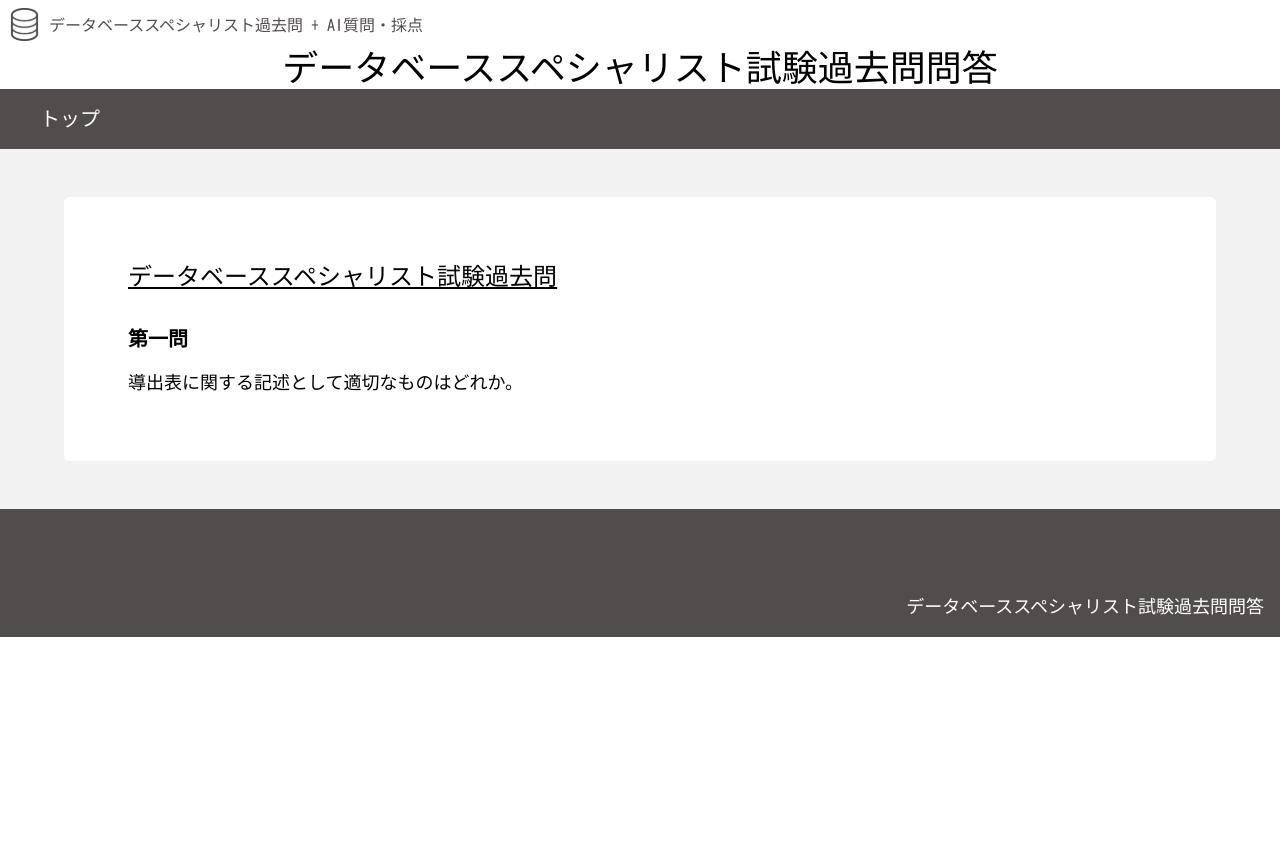
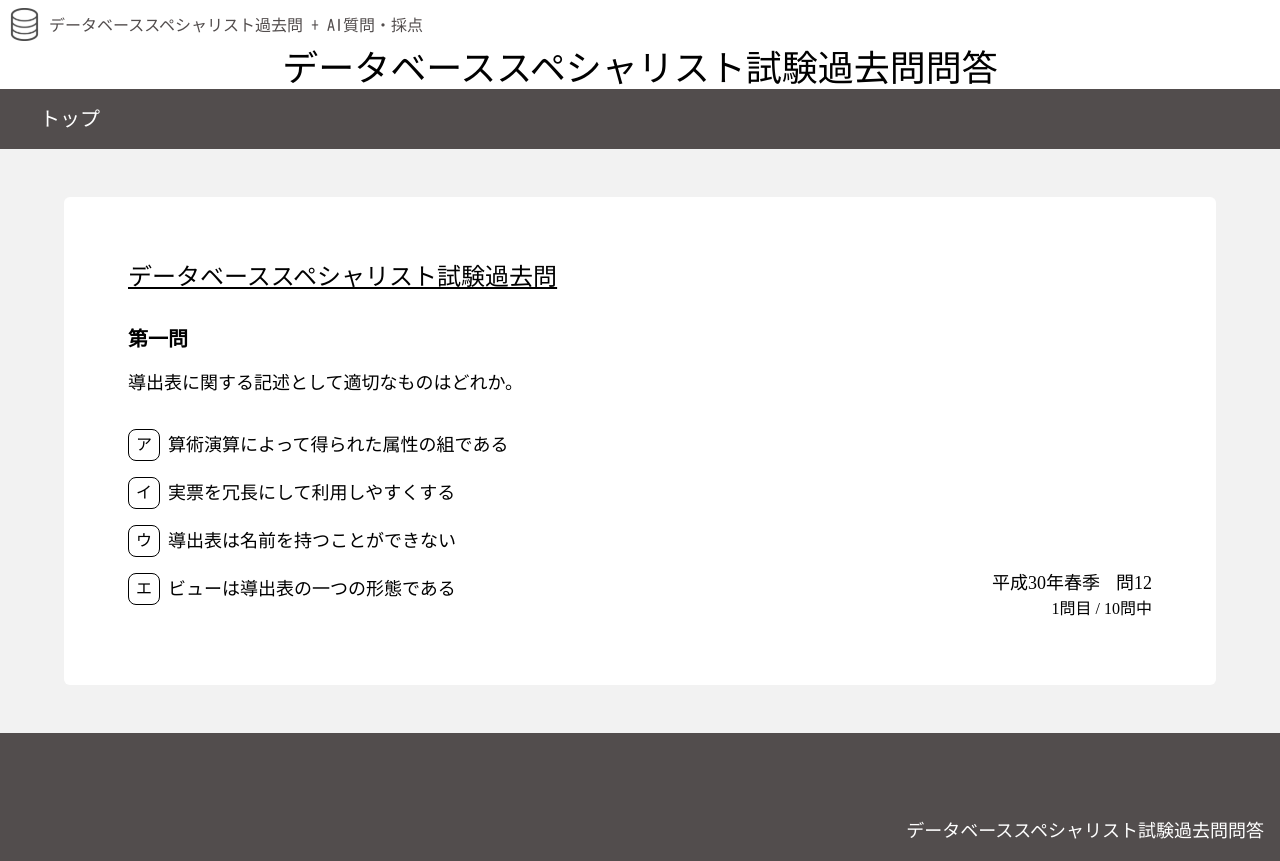
Before and after one commit to yutomoritajp/kakomon, a React app in the folder frontend/: page /quiz in a window 1280 px wide. Before the commit the page ends 800 px from the top, so only its background shows below. Built offline with nearby package versions, Linux system fonts and the light colour scheme; the HTML template or start-up script is replaced by a standard one; a web font is replaced by a local one.

Commit message:
v.0.1 出題画面作成
選択肢のコンポーネントを作成した。

```diff
--- a/frontend/src/App.jsx
+++ b/frontend/src/App.jsx
@@ -3,7 +3,7 @@ import { Routes, Route} from 'react-router'
 import Layout from '../src/pages/Layout'
 import Top from '../src/pages/Top'
 import Quiz from '../src/pages/Quiz'
-import Result from '../src/pages/Result'
+import Summary from '../src/pages/Summary'
 import Error from '../src/pages/Error'
 
 function App() {
@@ -14,7 +14,7 @@ function App() {
       <Route element={<Layout />}>
         <Route path="/" element={<Top />} />
         <Route path="/quiz" element={<Quiz />} />
-        <Route path="/result" element={<Result />} />
+        <Route path="/summary" element={<Summary />} />
         <Route path="*" element={<Error />} />
       </Route>
     </Routes>
--- /dev/null
+++ b/frontend/src/components/AnswerOption.jsx
@@ -0,0 +1,27 @@
+
+const AnswerOption = ({ option, selectedKey, answerKey, onSelect }) => {
+    const isAnswering = selectedKey === null;
+
+    const buttonClass = isAnswering ? "cursor-pointer hover:bg-point hover:text-mainbase"
+                      : option.key === answerKey ? "text-mainbase bg-correct"
+                      : selectedKey === option.key ? "text-mainbase bg-wrong"
+                      : null;
+
+    return (
+        <div className="mb-4">
+            <label className={`flex items-center gap-2 font-jp ${isAnswering ? "cursor-pointer" : null}`}>
+                <button
+                    type="button"
+                    onClick = {() => onSelect(option.key)}
+                    className={`border h-8 w-8 rounded-lg ${buttonClass}`}
+                    disabled={ !isAnswering }>
+                    { option.key }
+                </button>
+                <span className="text-lg">{ option.text }</span>
+            </label>
+        </div>
+    )
+
+}
+
+export default AnswerOption
--- a/frontend/src/components/Button.jsx
+++ b/frontend/src/components/Button.jsx
@@ -3,7 +3,7 @@ import Bot from '../assets/bot.svg'
 
 export function MainButton({children}) {
     return (
-        <button className="h-12 w-73 bg-point text-mainbase
+        <button className="h-12 w-73 bg-point text-mainbase mt-16 mx-auto block
         text-2xl font-yuji rounded-md shadow-md cursor-pointer">
             {children}
         </button>
@@ -12,7 +12,7 @@ export function MainButton({children}) {
 
 export function AIButton() {
     return (
-        <button className="flex items-center border px-2 gap-2 font-yuji rounded-md shadow-md cursor-pointer">
+        <button className="flex items-center border px-2 gap-2 font-yuji rounded-md shadow-md">
             <img src={Bot} />
             AIに質問する
         </button>
--- /dev/null
+++ b/frontend/src/components/QuizResult.jsx
@@ -0,0 +1,27 @@
+import ResultIcon from '../components/ResultIcon'
+import { MainButton, AIButton } from '../components/Button'
+
+const QuizResult = ({ isCorrect, selectedKey, answerKey, explanation }) => {
+    return (
+        <>
+          <div className="flex justify-between items-end mt-8">
+            <div>
+              <h2 className={`text-xl font-jp ${isCorrect ? "text-correct" : "text-wrong"}`}>
+                { isCorrect ? "正解" : "不正解" }
+              </h2>
+              <h3 className="text-lg font-jp mt-2">あなたの解答： { selectedKey }</h3>
+              <h3 className="text-lg font-jp mt-2">正解：{ answerKey }</h3>
+              <h3 className="text-lg font-jp mt-2">解説：</h3>
+            </div>
+            <AIButton />
+          </div>
+          <p className="mt-4 px-4 py-6 rounded-md bg-subbase font-jp">
+            { explanation }
+          </p>
+          <MainButton>次の問題</MainButton>
+          <ResultIcon isCorrect={ isCorrect } />
+        </>
+    )
+}
+
+export default QuizResult
--- a/frontend/src/components/ResultIcon.jsx
+++ b/frontend/src/components/ResultIcon.jsx
@@ -1,14 +1,14 @@
-import CorrectIcon from '../assets/correct.svg'
-import WrongIcon from '../assets/wrong.svg'
+import Correct from '../assets/correct.svg'
+import Wrong from '../assets/wrong.svg'
 
-export function Collect() {
+const ResultIcon = ({ isCorrect }) => {
+    const src = isCorrect ? Correct : Wrong;
     return (
-        <img src={CorrectIcon}  />
+        <img src={ src }
+             alt=""
+             className="fixed top-1/3 left-2/5 -translate-x-1/2 -translate-y-1/2
+                animate-fadeout pointer-events-none"/>
     )
 }
 
-export function Wrong() {
-    return (
-        <img src={WrongIcon} />
-    )
-}
+export default ResultIcon
--- a/frontend/src/index.css
+++ b/frontend/src/index.css
@@ -14,4 +14,25 @@
   --font-yuji: "Yuji Boku", serif;
   --font-kosugi: "Kosugi Maru", sans-serif;
   --font-jp: "Noto Serif JP", serif;
+
+  /* animation */
+  --animate-fadeout: fadeout 1s ease-out 1 forwards;
+
+  @keyframes fadeout {
+    0% {
+      opacity: 1;
+      transform: scale(0.9);
+    }
+    40% {
+      opacity: 1;
+      transform: scale(1);
+    }
+    50% {
+      transform: scale(1);
+    }
+    100% {
+      opacity: 0;
+      transform: scale(0.8);
+    }
+  }
 }
--- a/frontend/src/pages/Error.jsx
+++ b/frontend/src/pages/Error.jsx
@@ -6,7 +6,7 @@ const Error = () => {
       <div className="flex flex-col items-center">
         <h2 className="text-3xl font-yuji my-4"><span className="mr-8">500</span>内部サーバーエラー</h2>
         <img src={ SorryBot } />
-        <p className="my-20 text-xl font-yuji text-center">申し訳ありません。サーバーで予期しないエラーが発生しました。<br />時間をおいてもう一度画面を再読み込みしてください。</p>
+        <p className="my-10 text-xl font-yuji text-center">申し訳ありません。サーバーで予期しないエラーが発生しました。<br />時間をおいてもう一度画面を再読み込みしてください。</p>
         <MainButton>戻る</MainButton>
       </div>
     )
--- a/frontend/src/pages/Layout.jsx
+++ b/frontend/src/pages/Layout.jsx
@@ -4,17 +4,17 @@ import Footer from '../components/Footer'
 
 const Layout = () => {
     return (
-        <>
+        <div className="min-h-screen flex flex-col">
           <Header />
-            <main>
-              <div className="py-12 bg-subbase">
+            <main className="flex-1 bg-subbase">
+              <div className="py-12">
                 <div className="w-[clamp(64rem,90%,112rem)] mx-auto p-16 bg-mainbase rounded-md">
                   <Outlet />
                 </div>
               </div>
             </main>
           <Footer />
-        </>
+        </div>
     )
 }
 
--- a/frontend/src/pages/Quiz.jsx
+++ b/frontend/src/pages/Quiz.jsx
@@ -1,10 +1,52 @@
+import { useState } from 'react'
+import AnswerOption from '../components/AnswerOption'
+import QuizResult from '../components/QuizResult'
+
+const quiz = {
+    options: [
+        { "key": "ア", "text": "算術演算によって得られた属性の組である" },
+        { "key": "イ", "text": "実票を冗長にして利用しやすくする" },
+        { "key": "ウ", "text": "導出表は名前を持つことができない" },
+        { "key": "エ", "text": "ビューは導出表の一つの形態である" }
+    ],
+    answerKey: "エ",
+    explanation : "ここに解説が入ります。ここに解説が入ります。"
+}
 
 const Quiz = () => {
+    const [selectedKey, setSelectedKey] = useState(null);
+    const isCorrect = selectedKey === quiz.answerKey;
+
     return (
       <>
-        <h2 className="text-2xl font-yuji underline">データベーススペシャリスト試験過去問</h2>
-        <h3 className="text-xl font-jp font-bold mt-8">第一問</h3>
-        <p className="text-lg font-jp mt-4">導出表に関する記述として適切なものはどれか。</p>
+        <div className="flex justify-between items-end">
+          <div>
+            <h2 className="text-2xl font-yuji underline">データベーススペシャリスト試験過去問</h2>
+            <h3 className="text-xl font-jp font-bold mt-8">第一問</h3>
+            <p className="text-lg font-jp mt-4 mb-8">導出表に関する記述として適切なものはどれか。</p>
+            {quiz.options.map(option => (
+              <AnswerOption
+                key={ option.key }
+                option={ option }
+                answerKey={ quiz.answerKey }
+                selectedKey={ selectedKey }
+                onSelect={ setSelectedKey }
+              />
+            ))}
+          </div>
+          <div className="text-right font-yuji">
+            <h3 className="text-lg">平成30年春季<span className="ml-4">問12</span></h3>
+            <p>1問目 / 10問中</p>
+          </div>
+        </div>
+        { selectedKey !== null &&
+          <QuizResult
+            isCorrect={ isCorrect }
+            selectedKey={ selectedKey }
+            answerKey={ quiz.answerKey }
+            explanation={ quiz.explanation }
+          />
+        }
       </>
     )
 }
--- a/frontend/src/pages/Result.jsx
+++ /dev/null
@@ -1,7 +0,0 @@
-const Result = () => {
-    return (
-      <>Resultページ</>
-    )
-}
-
-export default Result
--- /dev/null
+++ b/frontend/src/pages/Summary.jsx
@@ -0,0 +1,7 @@
+const Summary = () => {
+    return (
+      <>Summaryページ</>
+    )
+}
+
+export default Summary
```
Also changed, not shown: frontend/src/components/SelectBoxi.jsx (deleted), 1 other file (tests, documents, lock files or other folders).
